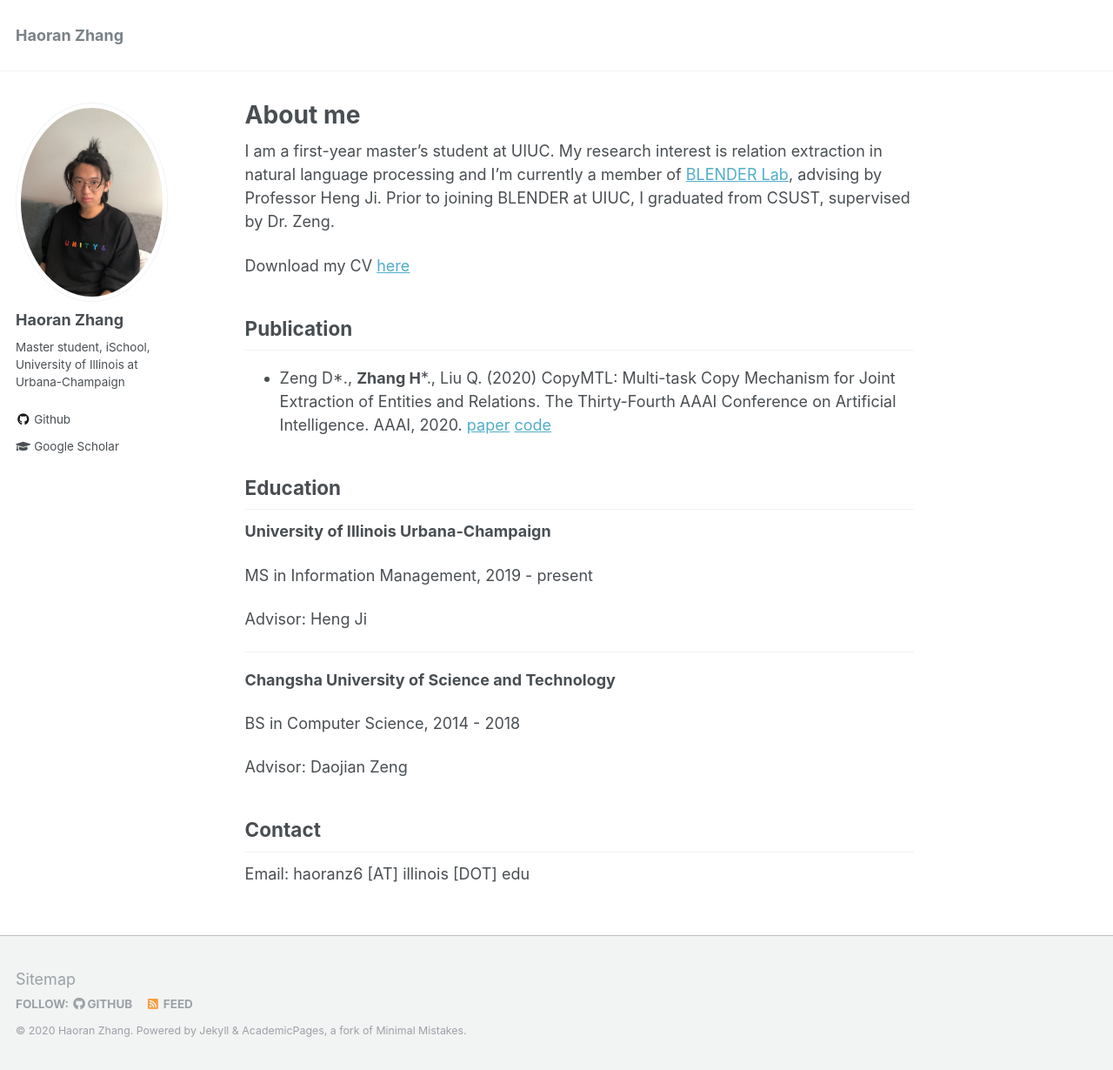
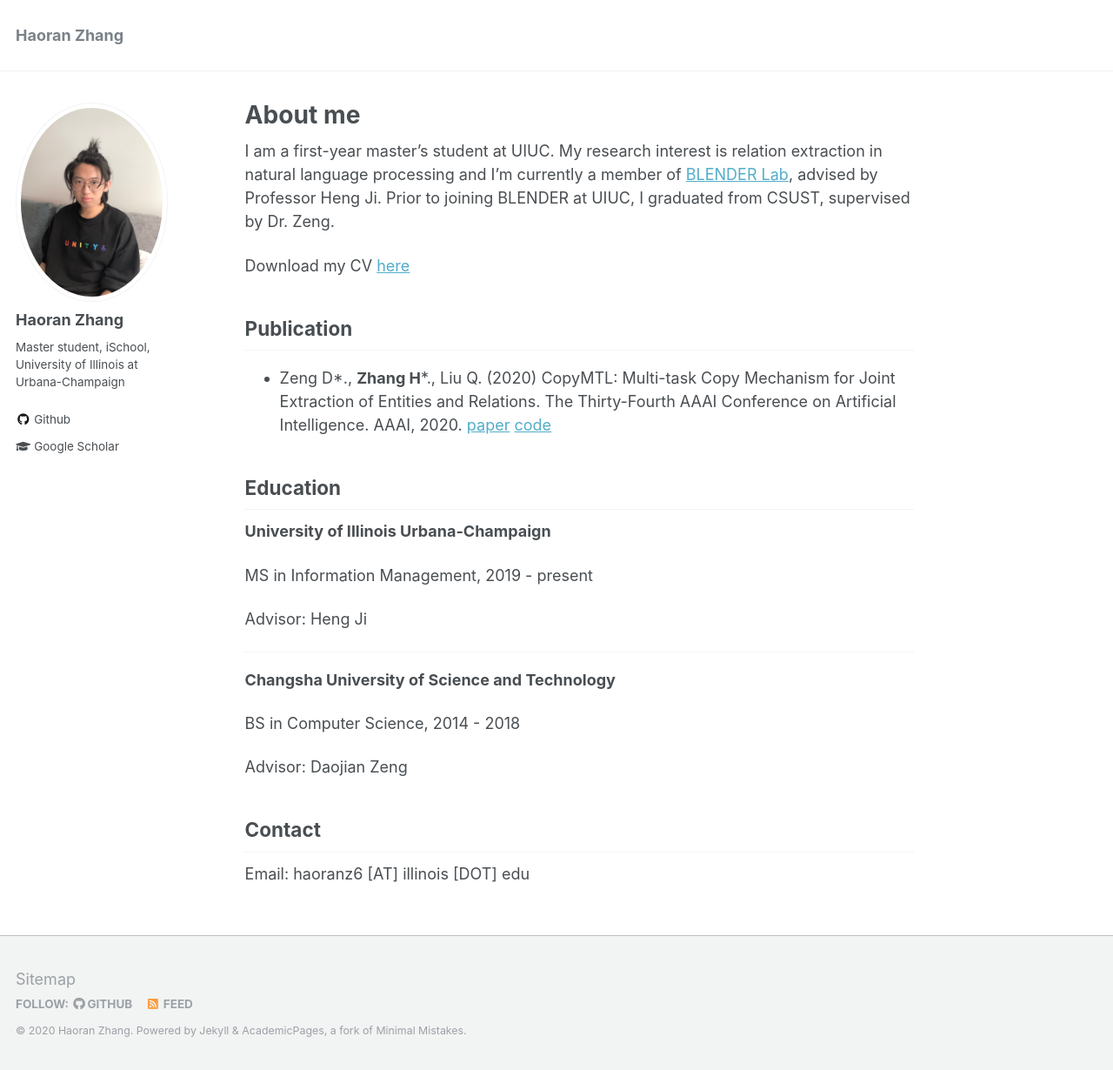
Before and after one commit to WindChimeRan/WindChimeRan.github.io, a Jekyll site: the page built from _pages/about.md, in a window 1280 px wide and 1230 px high. Shown: the whole window at 87% size. Built offline with Jekyll 4.4.1, drawn with Linux system fonts in a browser that asks for light colours.

Commit message:
almost final version1.1

```diff
--- a/_config.yml
+++ b/_config.yml
@@ -81,7 +81,7 @@ analytics:
 # Site Author
 author:
   name             : "Haoran Zhang"
-  avatar           : "photo.JPG"
+  avatar           : "photo.jpeg"
   bio              : "Master student, iSchool, University of Illinois at Urbana-Champaign"
   location         :
   employer         :
--- a/_pages/about.md
+++ b/_pages/about.md
@@ -8,7 +8,7 @@ redirect_from:
   - /about.html
 ---
 
-I am a first-year master's student at UIUC. My research interest is relation extraction in natural language processing and I'm currently a member of [BLENDER Lab](http://blender.cs.illinois.edu/), advising by Professor Heng Ji. Prior to joining BLENDER at UIUC, I graduated from CSUST, supervised by Dr. Zeng.
+I am a first-year master's student at UIUC. My research interest is relation extraction in natural language processing and I'm currently a member of [BLENDER Lab](http://blender.cs.illinois.edu/), advised by Professor Heng Ji. Prior to joining BLENDER at UIUC, I graduated from CSUST, supervised by Dr. Zeng.
 
 Download my CV [here](https://windchimeran.github.io/files/haoran_resume.pdf)
 
```
Also changed, not shown: images/photo.JPG (deleted), images/photo.jpeg (added), 1 other file.
